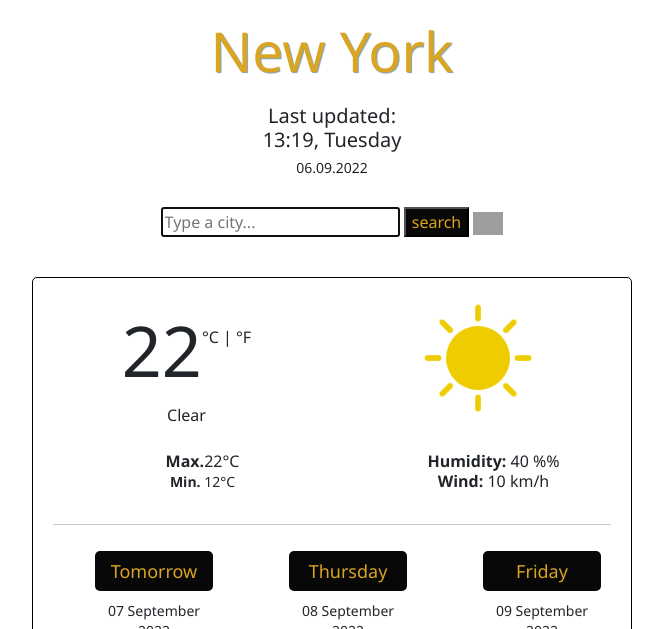
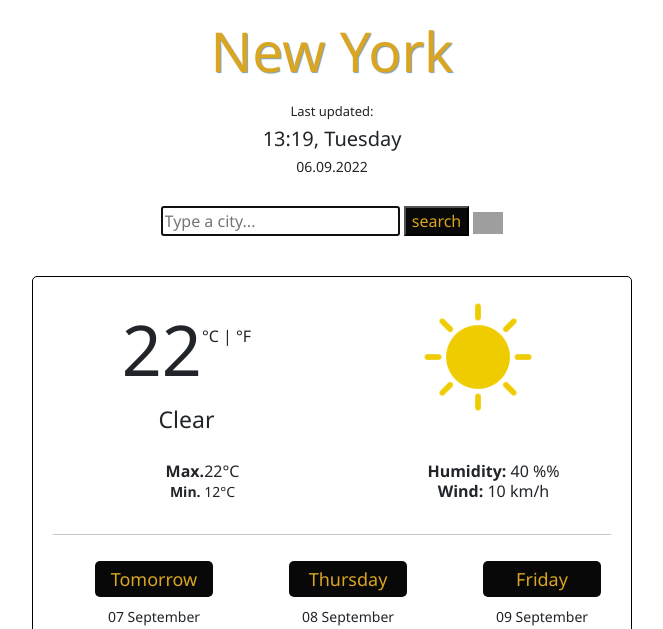
Before and after one commit to SantosArt/first-app, a plain HTML site: page index.html in a window 1280 px wide. Shown: the part 171-800 px from the top of the page, without its empty margins (308-971 px from the left). Drawn offline with nearby package versions, Linux system fonts and the light colour scheme; grey boxes are pictures that could not be loaded.

Commit message:
Update style.css

```diff
--- a/src/style.css
+++ b/src/style.css
@@ -25,6 +25,10 @@ h1 {
 }
 h2 {
   font-size: 20px;
+}
+#lastUpdate {
+  font-size: 13px;
+  margin: 8px;
 }
 h3 {
   font-size: 14px;
@@ -55,6 +59,10 @@ h3 {
   font-size: 16px;
   top: -34px;
 }
+#description {
+  font-size: 23px;
+  text-transform: capitalize;
+}
 
 li {
   list-style: none;
@@ -66,7 +74,7 @@ li {
 #days {
   font-size: 18px;
   margin: 10px;
-  padding: 10px;
+  padding: 8px;
   color: rgb(218, 165, 32);
   background-color: #080808;
   border-radius: 5px;
```
